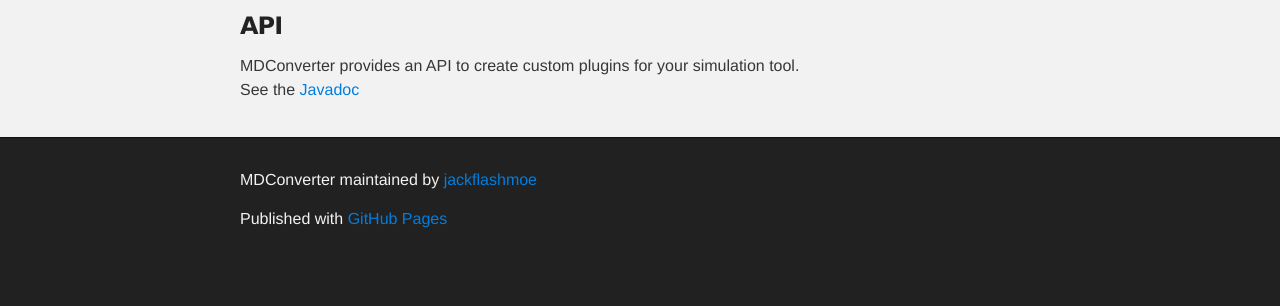
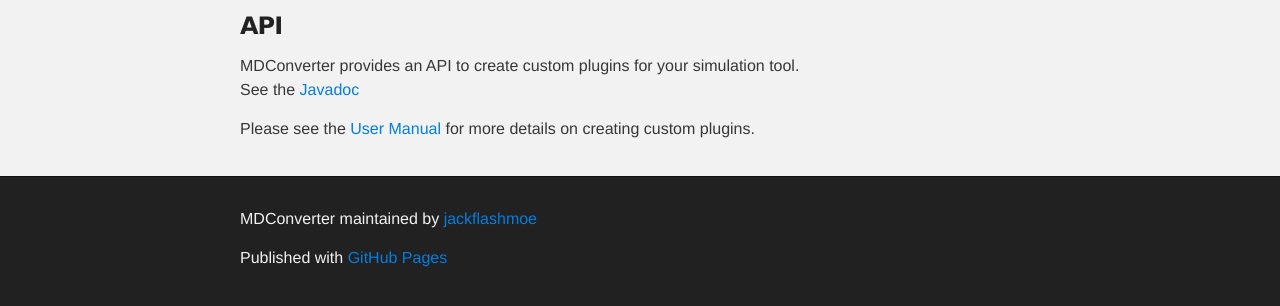
Before and after one commit to ccaleman/MDConverter, a plain HTML site: page index.html in a window 1280 px wide. Shown: the part 252-558 px from the top of the page. Drawn offline with Linux system fonts and the light colour scheme.

Commit message:
added user manual

```diff
--- a/index.html
+++ b/index.html
@@ -35,7 +35,10 @@
         <p>MDConverter provides an API to create custom plugins for your simulation tool.<br>See the <a
                 href="JavaDoc/index.html">Javadoc</a></p>
 
-
+        <p>
+            Please see the <a href="files/Manual_MDConverter.pdf">User Manual</a> for more details on creating custom
+            plugins.
+        </p>
     </section>
 </div>
 
```
Also changed, not shown: 1 other file.
